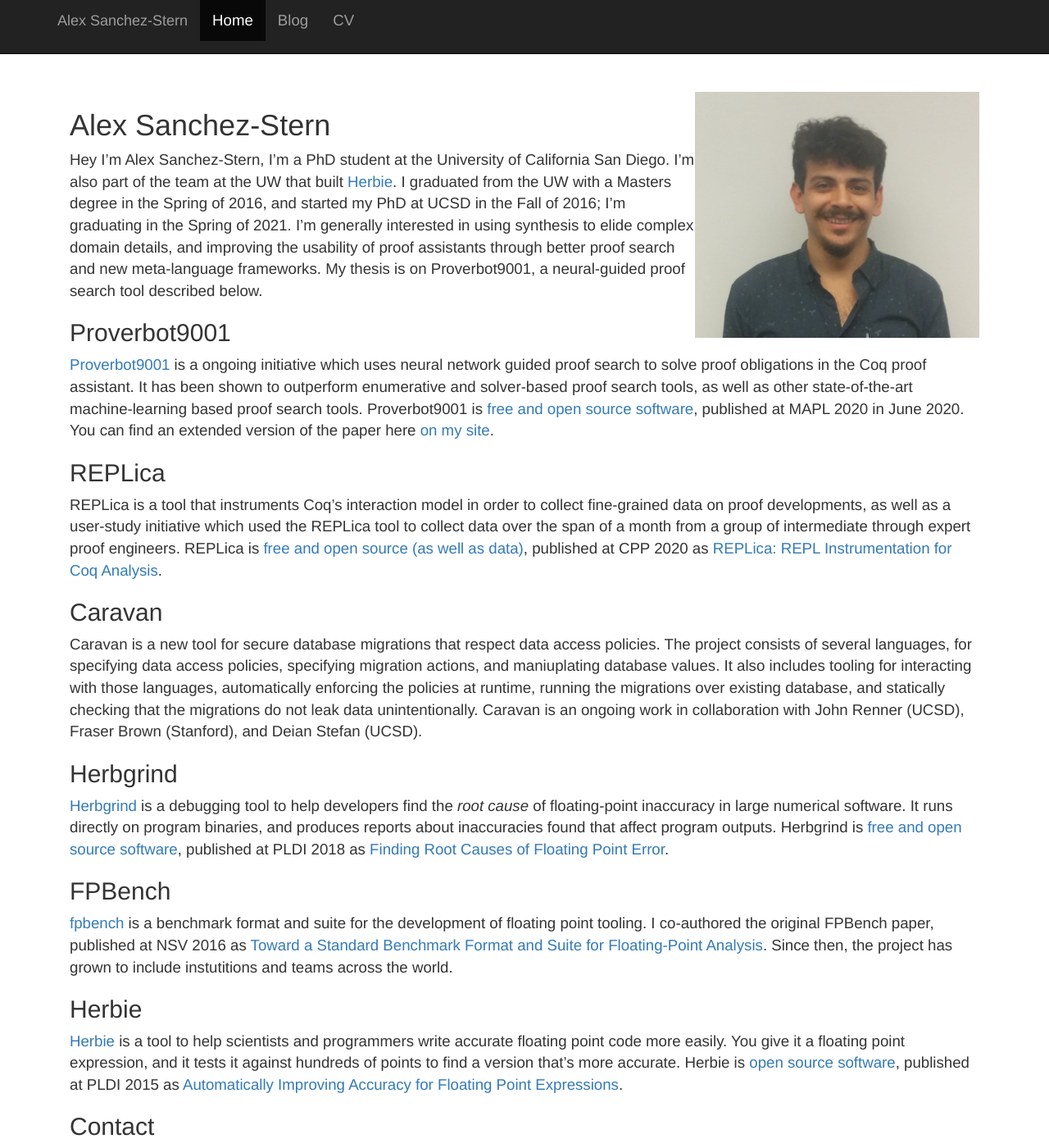
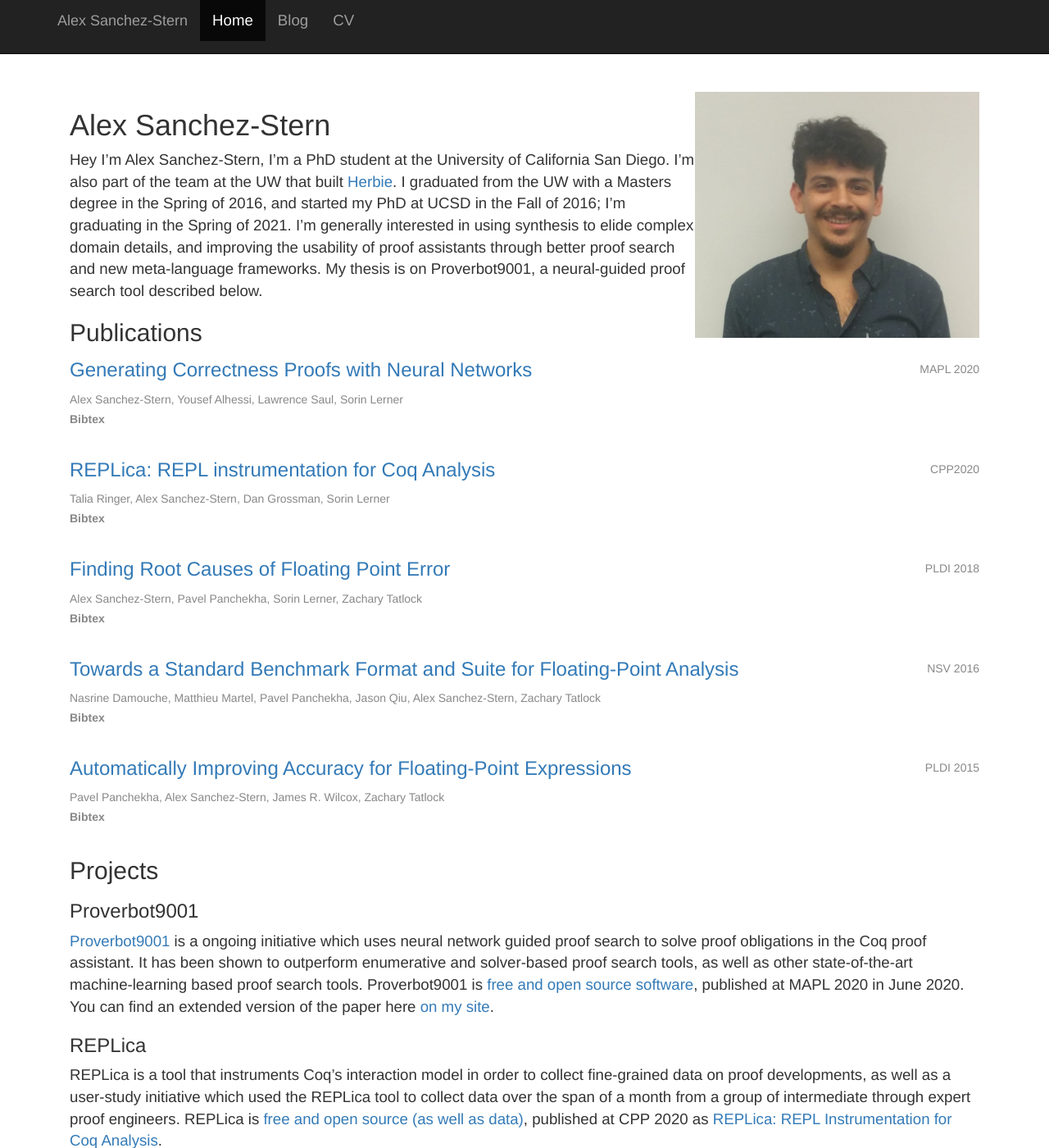
Before and after one commit to HazardousPeach/hazardouspeach.github.io, a Jekyll site: the page built from index.md, in a window 1280 px wide and 1400 px high. Shown: the whole window at 82% size. Built offline with Jekyll 4.4.1, drawn with Linux system fonts in a browser that asks for light colours; nearby versions of some CDN libraries.

Commit message:
Add publications section to main page (based on john renners code)

````diff
--- /dev/null
+++ b/_data/publications.yml
@@ -0,0 +1,80 @@
+- title: "Generating Correctness Proofs with Neural Networks"
+  src: http://proverbot9001.ucsd.edu/papers/proverbot9001.pdf
+  conference: "MAPL 2020"
+  authors: Alex Sanchez-Stern, Yousef Alhessi, Lawrence Saul, Sorin Lerner
+  bibtex: |-
+    @inproceedings{sanchezstern:2020:proverbot9001,
+      author    = {Sanchez-Stern, Alex and Alhessi, Yousef and Saul, Lawrence and Lerner, Sorin}
+      title     = {Generating Correctness Proofs with Neural Networks}
+      booktitle = {Machine Learning in Programming Languages}
+      month     = {June}
+      year      = {2020}
+      publisher = {ACM SIGPLAN}
+    }
+
+- title: "REPLica: REPL instrumentation for Coq Analysis"
+  src: https://www.alexsanchezstern.com/papers/replica.pdf
+  conference: "CPP2020"
+  authors: Talia Ringer, Alex Sanchez-Stern, Dan Grossman, Sorin Lerner
+  bibtex: |-
+    @inproceedings{ringer:2020:replica,
+      author = {Ringer, Talia and Sanchez-Stern, Alex and Grossman, Dan and Lerner, Sorin},
+      title = {REPLica: REPL Instrumentation for Coq Analysis},
+      year = {2020},
+      publisher = {Association for Computing Machinery},
+      address = {New York, NY, USA},
+      doi = {10.1145/3372885.3373823},
+      booktitle = {Proceedings of the 9th ACM SIGPLAN International Conference on Certified Programs and Proofs},
+      series = {CPP 2020}
+    }
+
+- title: "Finding Root Causes of Floating Point Error"
+  src: http://herbgrind.ucsd.edu/herbgrind-pldi18.pdf
+  conference: "PLDI 2018"
+  authors: Alex Sanchez-Stern, Pavel Panchekha, Sorin Lerner, Zachary Tatlock
+  bibtex: |-
+    @inproceedings{10.1145/3192366.3192411,
+      author = {Sanchez-Stern, Alex and Panchekha, Pavel and Lerner, Sorin and Tatlock, Zachary},
+      title = {Finding Root Causes of Floating Point Error},
+      year = {2018},
+      isbn = {9781450356985},
+      publisher = {Association for Computing Machinery},
+      address = {New York, NY, USA},
+      url = {https://doi.org/10.1145/3192366.3192411},
+      doi = {10.1145/3192366.3192411},
+      booktitle = {Proceedings of the 39th ACM SIGPLAN Conference on Programming Language Design and Implementation},
+      location = {Philadelphia, PA, USA},
+      series = {PLDI 2018}
+    }
+
+- title: "Towards a Standard Benchmark Format and Suite for Floating-Point Analysis"
+  src: http://fpbench.org/nsv16-paper.pdf
+  conference: NSV 2016
+  authors: Nasrine Damouche, Matthieu Martel, Pavel Panchekha, Jason Qiu, Alex Sanchez-Stern, Zachary Tatlock
+  bibtex: |-
+    @article{fpbench,
+      author={Nasrine Damouche and Matthieu Martel and Pavel Panchekha and Jason Qiu and Alex Sanchez-Stern and Zachary Tatlock},
+      title={Toward a Standard Benchmark Format and Suite for Floating-Point Analysis},
+      series={NSV'16},
+      month=July,
+      year=2016
+    }
+
+- title: "Automatically Improving Accuracy for Floating-Point Expressions"
+  src: http://herbie.uwplse.org/pldi15-paper.pdf
+  conference: PLDI 2015
+  authors: Pavel Panchekha, Alex Sanchez-Stern, James R. Wilcox, Zachary Tatlock
+  bibtex: |-
+    @inproceedings{10.1145/2737924.2737959,
+      author = {Panchekha, Pavel and Sanchez-Stern, Alex and Wilcox, James R. and Tatlock, Zachary},
+      title = {Automatically Improving Accuracy for Floating Point Expressions},
+      year = {2015},
+      isbn = {9781450334686},
+      publisher = {Association for Computing Machinery},
+      address = {New York, NY, USA},
+      url = {https://doi.org/10.1145/2737924.2737959},
+      doi = {10.1145/2737924.2737959},
+      booktitle = {Proceedings of the 36th ACM SIGPLAN Conference on Programming Language Design and Implementation},
+      location = {Portland, OR, USA},
+      series = {PLDI '15}
+    }
--- /dev/null
+++ b/_includes/publication.html
@@ -0,0 +1,26 @@
+<div class="publication">
+    <div class="info">
+        <a href="{{include.src}}"><h3>{{include.title}}</h3></a>
+        <div class="authors">{{include.authors}}</div>
+    </div>
+    <div class="conference">{{include.conference}}</div>
+    {% if include.bibtex %}
+    <div class="bibtex">
+        <form>
+            <input type="checkbox" id="bibtex-{{include.id}}"/>
+            <label class="expander" for="bibtex-{{include.id}}">
+                <i class="fas fa-caret-right"></i>
+                Bibtex
+            </label>
+            <div class="bib-content">
+{% capture foo %}```
+{{include.bibtex | strip }}
+```
+{% endcapture %}
+            {{foo | markdownify}}
+            </div>
+
+        </form>
+    </div>
+    {% endif %}
+</div>
--- a/css/style.css
+++ b/css/style.scss
@@ -1,3 +1,9 @@
+---
+---
+@charset "utf-8";
+$dark-gray: #888;
+$black: #222;
+
 body {
     padding-top: 30px;
     margin: 3em auto;
@@ -98,6 +104,63 @@ ul {
 .MathJax_Display {
     font-size: 1.2em !important;
 }
+
+.publication {
+    margin-top: 1rem;
+    margin-bottom: 2rem;
+    display: flex;
+    flex-wrap: wrap;
+    line-height: 1.5rem;
+    color: $dark-gray;
+    width: 100%;
+
+    h3 {
+        margin-top: 0;
+    }
+    & > * {
+        max-width: 100%;
+    }
+    .info {
+        flex: 1 1 70%;
+        min-width: 40%;
+    }
+    .conference {
+        padding-left: 1rem;
+        flex: 0 0 content;
+        color: $dark-gray;
+    }
+    .bibtex {
+        flex: 0 0 100%;
+        input {
+            display: none;
+        }
+        .expander {
+            &:hover {
+                cursor: pointer;
+                text-decoration: underline;
+            }
+            i {
+                transition: transform 0.25s;
+            }
+        }
+        input:checked + .expander i {
+            transform: rotate(90deg);
+        }
+
+        .bib-content {
+            color: $black;
+            transition: max-height 0.25s;
+            overflow: hidden;
+            transform-origin: top;
+            max-height: 0;
+            width: 100%;
+        }
+
+        input:checked + .expander + .bib-content {
+            max-height: 14.5rem;
+        }
+    }
+}
 /*Scaling*/
 @media all {html {font-size: 16px;}}
 @media all and (max-width:760px){html {font-size: 15px;}}
--- a/index.md
+++ b/index.md
@@ -17,8 +17,23 @@ improving the usability of proof assistants through better proof
 search and new meta-language frameworks. My thesis is on
 Proverbot9001, a neural-guided proof search tool described below.
 
-Proverbot9001
--------------
+Publications
+------------
+{% for pub in site.data.publications %}
+{% include publication.html
+    src=pub.src
+    title=pub.title
+    conference=pub.conference
+    authors=pub.authors
+    id=forloop.index
+    bibtex=pub.bibtex
+%}
+{% endfor %}
+
+Projects
+--------
+
+### Proverbot9001
 
 [Proverbot9001](http://proverbot9001.ucsd.edu) is a ongoing initiative
 which uses neural network guided proof search to solve proof
@@ -30,8 +45,7 @@ software](https://github.com/UCSD-PL/proverbot9001), published at MAPL
 2020 in June 2020. You can find an extended version of the paper here
 [on my site](papers/proverbot9001.pdf).
 
-REPLica
--------
+### REPLica
 
 REPLica is a tool that instruments Coq's interaction model in order to
 collect fine-grained data on proof developments, as well as a
@@ -42,8 +56,7 @@ data)](https://github.com/uwplse/coq-change-analytics), published at
 CPP 2020 as [REPLica: REPL Instrumentation for Coq
 Analysis](papers/replica.pdf).
 
-Caravan
--------
+### Caravan
 
 Caravan is a new tool for secure database migrations that respect data
 access policies. The project consists of several languages, for
@@ -56,8 +69,7 @@ ongoing work in collaboration with John Renner (UCSD), Fraser Brown
 (Stanford), and Deian Stefan (UCSD).
 
 
-Herbgrind
----------
+### Herbgrind
 
 [Herbgrind](http://herbgrind.ucsd.edu) is a debugging tool to help
 developers find the *root cause* of floating-point inaccuracy in large
@@ -68,8 +80,7 @@ software](https://github.com/uwplse/herbgrind), published at PLDI 2018
 as [Finding Root Causes of Floating Point
 Error](http://herbgrind.ucsd.edu/herbgrind-pldi18.pdf).
 
-FPBench
--------
+### FPBench
 
 [fpbench](http://fpbench.org) is a benchmark format and suite for the
 development of floating point tooling. I co-authored the original
@@ -78,8 +89,7 @@ Format and Suite for Floating-Point
 Analysis](http://fpbench.org/nsv16-paper.pdf). Since then, the project
 has grown to include instutitions and teams across the world.
 
-Herbie
-------
+### Herbie
 
 [Herbie](http://herbie.uwplse.org) is a tool to help scientists and
 programmers write accurate floating point code more easily. You give
````
